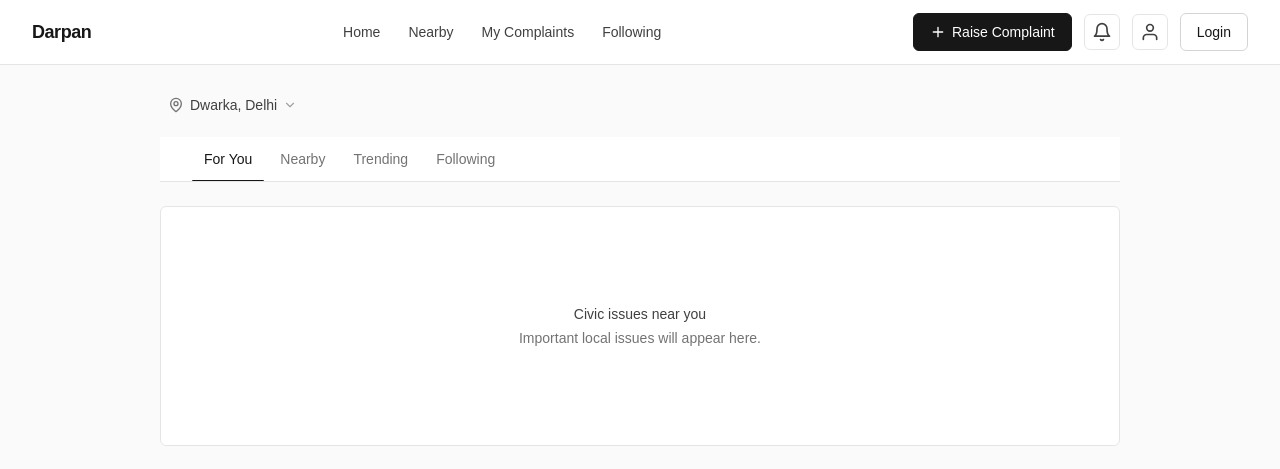
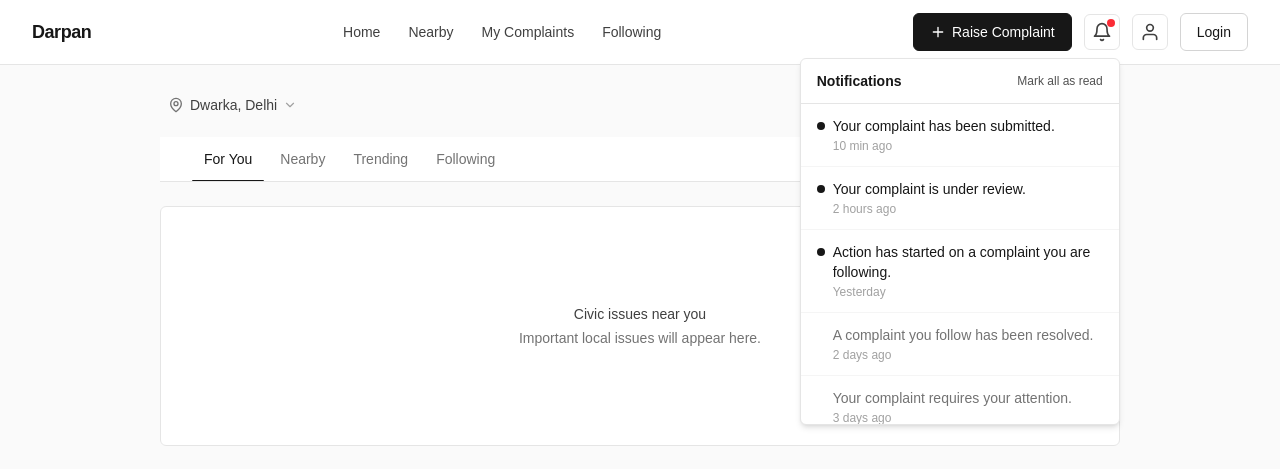
Before and after one commit to SamMal08/Civic-Complaint-Platform, a Next.js app: page / in a window 1280 px wide. Both pictures are taken after a click on the button 1101 px from the left and 32 px from the top of the page. Shown: the top 469 px of the page. Built offline with nearby package versions, Linux system fonts and the light colour scheme; grey boxes are pictures that could not be loaded.

Commit message:
Add notification dropdown and unread indicators

```diff
--- a/src/components/Navbar.jsx
+++ b/src/components/Navbar.jsx
@@ -1,10 +1,71 @@
 "use client";
 
-import { useState } from "react";
+import { useState, useRef, useEffect } from "react";
+
+const MOCK_NOTIFICATIONS = [
+  {
+    id: 1,
+    message: "Your complaint has been submitted.",
+    time: "10 min ago",
+    read: false,
+  },
+  {
+    id: 2,
+    message: "Your complaint is under review.",
+    time: "2 hours ago",
+    read: false,
+  },
+  {
+    id: 3,
+    message: "Action has started on a complaint you are following.",
+    time: "Yesterday",
+    read: false,
+  },
+  {
+    id: 4,
+    message: "A complaint you follow has been resolved.",
+    time: "2 days ago",
+    read: true,
+  },
+  {
+    id: 5,
+    message: "Your complaint requires your attention.",
+    time: "3 days ago",
+    read: true,
+  },
+];
 
 export default function Navbar() {
   const [notifOpen, setNotifOpen] = useState(false);
   const [profileOpen, setProfileOpen] = useState(false);
+  const [notifications, setNotifications] = useState(MOCK_NOTIFICATIONS);
+
+  const notifRef = useRef(null);
+
+  const unreadCount = notifications.filter((n) => !n.read).length;
+
+  useEffect(() => {
+    function handleClickOutside(event) {
+      if (notifRef.current && !notifRef.current.contains(event.target)) {
+        setNotifOpen(false);
+      }
+    }
+    function handleEscape(event) {
+      if (event.key === "Escape") {
+        setNotifOpen(false);
+      }
+    }
+    document.addEventListener("mousedown", handleClickOutside);
+    document.addEventListener("keydown", handleEscape);
+    return () => {
+      document.removeEventListener("mousedown", handleClickOutside);
+      document.removeEventListener("keydown", handleEscape);
+    };
+  }, []);
+
+  const handleMarkAllAsRead = () => {
+    setNotifications((prev) => prev.map((n) => ({ ...n, read: true })));
+  };
 
   const navLinks = [
     { label: "Home", href: "/" },
@@ -66,13 +127,16 @@ export default function Navbar() {
           </a>
 
           {/* Notifications */}
-          <div className="relative">
+          <div className="relative" ref={notifRef}>
             <button
               type="button"
               onClick={() => setNotifOpen((prev) => !prev)}
-              aria-label="Notifications"
+              aria-label={`Notifications${
+                unreadCount > 0 ? `, ${unreadCount} unread` : ""
+              }`}
               aria-expanded={notifOpen}
-              className="inline-flex h-9 w-9 items-center justify-center rounded-md border border-neutral-200 bg-white text-neutral-700 hover:bg-neutral-100 focus:outline-none focus-visible:ring-2 focus-visible:ring-neutral-900 focus-visible:ring-offset-2"
+              aria-haspopup="true"
+              className="relative inline-flex h-9 w-9 items-center justify-center rounded-md border border-neutral-200 bg-white text-neutral-700 hover:bg-neutral-100 focus:outline-none focus-visible:ring-2 focus-visible:ring-neutral-900 focus-visible:ring-offset-2"
             >
               <svg
                 xmlns="http://www.w3.org/2000/svg"
@@ -88,7 +152,69 @@ export default function Navbar() {
                 <path d="M18 8a6 6 0 0 0-12 0c0 7-3 9-3 9h18s-3-2-3-9" />
                 <path d="M13.73 21a2 2 0 0 1-3.46 0" />
               </svg>
+              {unreadCount > 0 && (
+                <span
+                  className="absolute right-1 top-1 h-2 w-2 rounded-full bg-red-500"
+                  aria-hidden="true"
+                />
+              )}
             </button>
+
+            {notifOpen && (
+              <div
+                role="menu"
+                aria-label="Notifications"
+                className="absolute right-0 z-10 mt-2 w-80 max-w-[calc(100vw-2rem)] rounded-md border border-neutral-200 bg-white shadow-md"
+              >
+                <div className="flex items-center justify-between border-b border-neutral-200 px-4 py-3">
+                  <p className="text-sm font-semibold text-neutral-900">
+                    Notifications
+                  </p>
+                  {unreadCount > 0 && (
+                    <button
+                      type="button"
+                      onClick={handleMarkAllAsRead}
+                      className="text-xs font-medium text-neutral-600 hover:text-neutral-900 focus:outline-none focus-visible:ring-2 focus-visible:ring-neutral-900 focus-visible:ring-offset-2 rounded-sm"
+                    >
+                      Mark all as read
+                    </button>
+                  )}
+                </div>
+
+                <ul className="max-h-80 overflow-y-auto">
+                  {notifications.map((notification) => (
+                    <li
+                      key={notification.id}
+                      role="menuitem"
+                      className="flex items-start gap-2 border-b border-neutral-100 px-4 py-3 last:border-b-0 hover:bg-neutral-50"
+                    >
+                      <span
+                        className={`mt-1.5 h-2 w-2 flex-shrink-0 rounded-full ${
+                          notification.read
+                            ? "bg-transparent"
+                            : "bg-neutral-900"
+                        }`}
+                        aria-hidden="true"
+                      />
+                      <div className="min-w-0 flex-1">
+                        <p
+                          className={`text-sm ${
+                            notification.read
+                              ? "text-neutral-500"
+                              : "font-medium text-neutral-900"
+                          }`}
+                        >
+                          {notification.message}
+                        </p>
+                        <p className="mt-0.5 text-xs text-neutral-400">
+                          {notification.time}
+                        </p>
+                      </div>
+                    </li>
+                  ))}
+                </ul>
+              </div>
+            )}
           </div>
 
           {/* Profile */}
```
